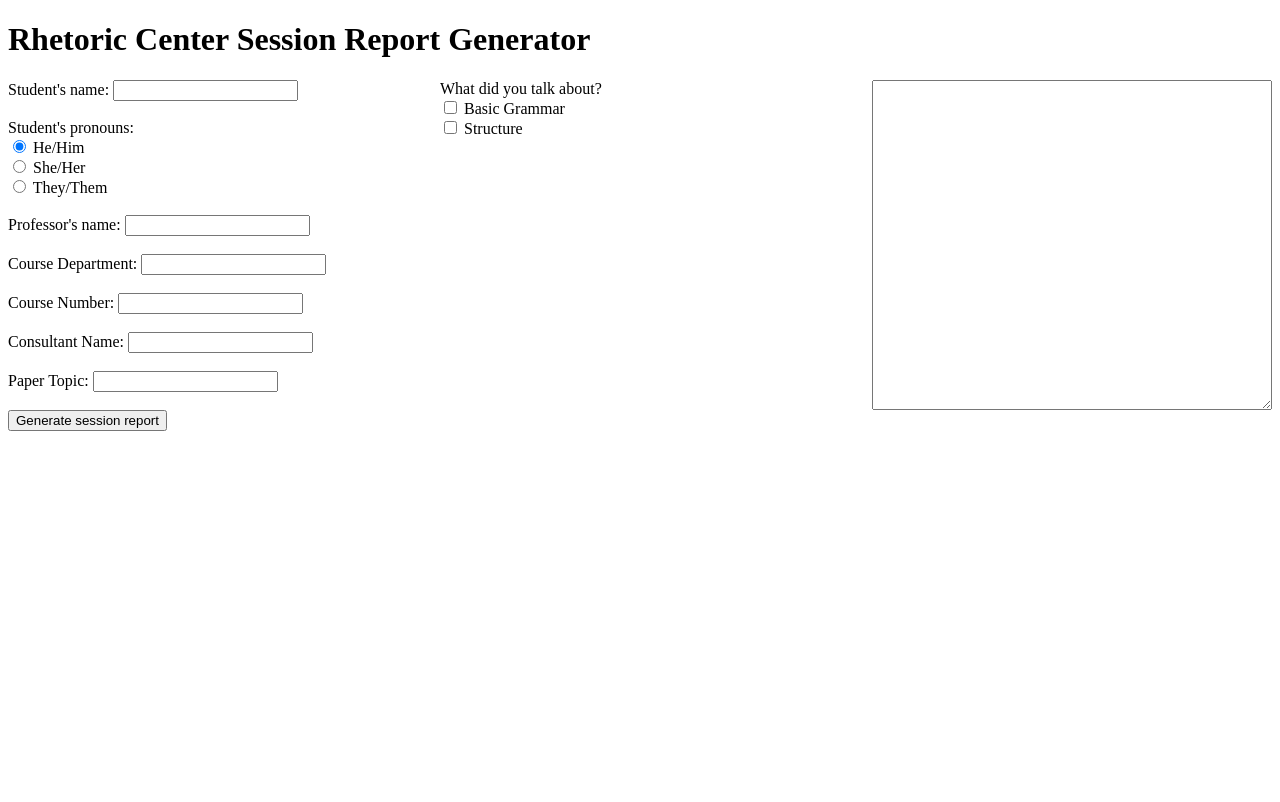
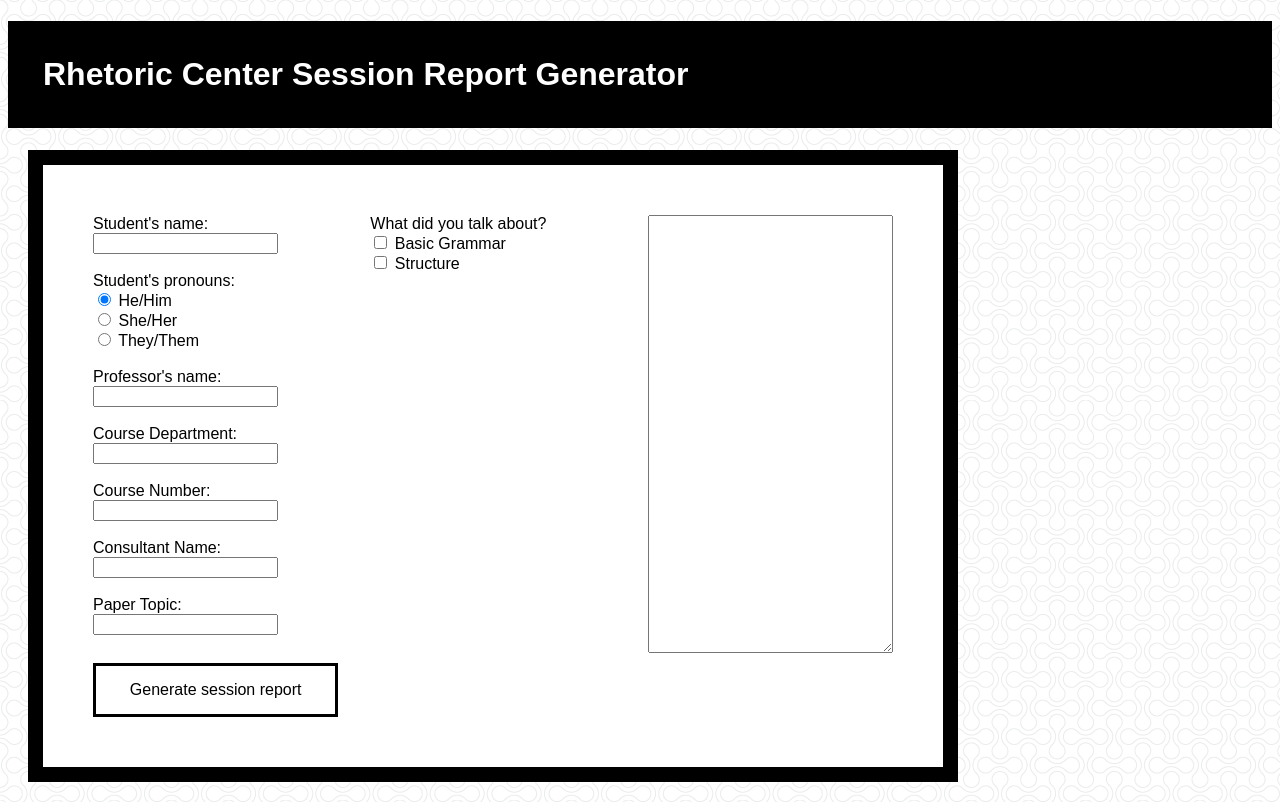
Before and after one commit to mattheuscolyn/RC, a plain HTML site: page index.html in a window 1280 px wide. Drawn offline with Linux system fonts and the light colour scheme.

Commit message:
made aesthetic changes

```diff
--- a/index.html
+++ b/index.html
@@ -1,6 +1,5 @@
 <!DOCTYPE html>
 <html lang="en" dir="ltr">
-  <div style="background-image: url('more-leaves.png');"></div>
   <head>
     <link rel="stylesheet" href="sessionreport.css">
     <meta charset="utf-8">
@@ -41,8 +40,8 @@
           <label for="reportbody_structure">Structure</label><br>
         </form>
         <textarea id="sessionreport" name="sessionreport"></textarea>
+        <button type="button" class="button" onclick="concatenateReport()">Generate session report</button>
     </div>
-    <button type="button" onclick="concatenateReport()">Generate session report</button>
 
   </body>
 </html>
--- a/sessionreport.css
+++ b/sessionreport.css
@@ -4,12 +4,54 @@
     left:0px;
 }
 
+h1 {
+    color: white;
+    border: 3px;
+    border-color: black;
+    border-style: solid;
+    padding: 1em;
+    background: black;
+  }
+
 .box {
     display: grid;
     grid-template-columns: 1fr 1fr 1fr;
     grid-gap: 10px 2em;
+    background: white;
   }
 
-  .box :first-child {
-      align-self: center;
+.box :first-child {
+    align-self: center;
+}
+
+div {
+    width: 800px;
+    border: 15px solid black;
+    padding: 50px;
+    margin: 20px;
+    content: solid white;
+}
+
+body {
+    background-image: url('double-bubble-outline.png');
+    font-family: din-condensed, sans-serif;
   }
+
+.button {
+    background-color: white;
+    border: 3px;
+    border-style: solid;
+    border-color: black;
+    color: black;
+    padding: 15px 32px;
+    text-align: center;
+    text-decoration: none;
+    display: inline-block;
+    font-size: 16px;
+    cursor: pointer;
+}
+
+.button:hover {
+    background-color: black;
+    color: white;
+  }
```
Also changed, not shown: double-bubble-outline.png (added).
